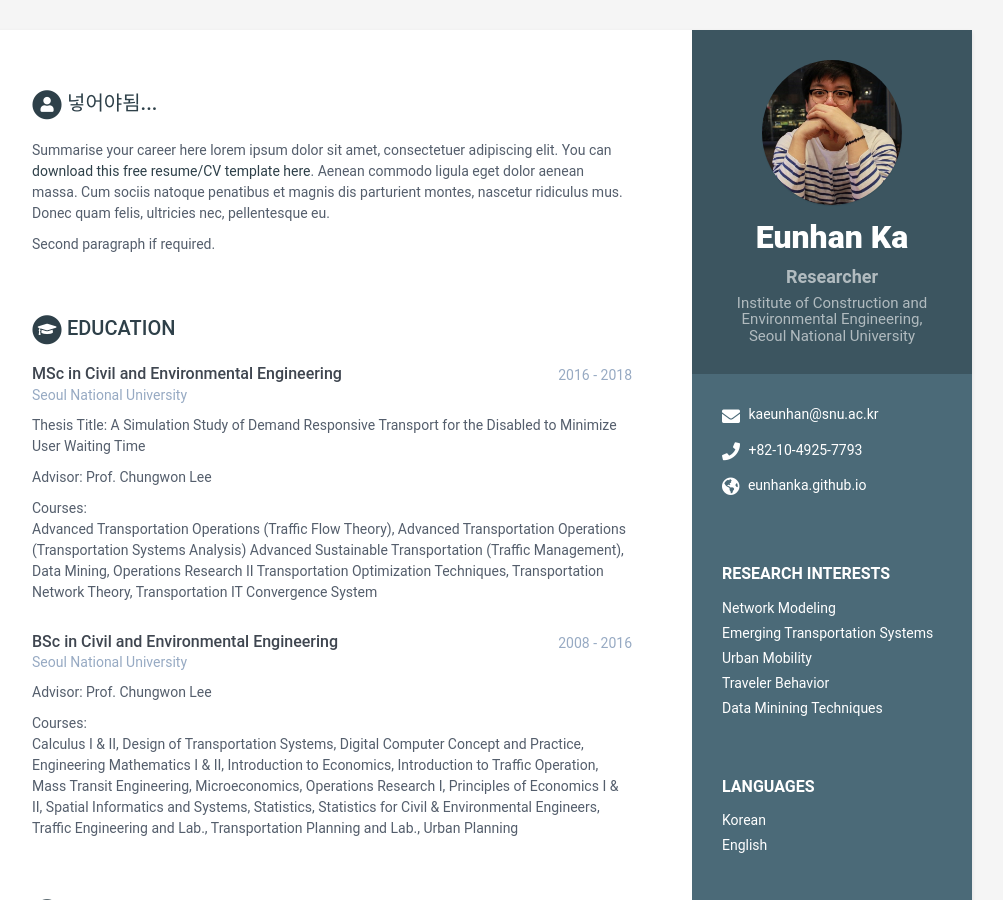
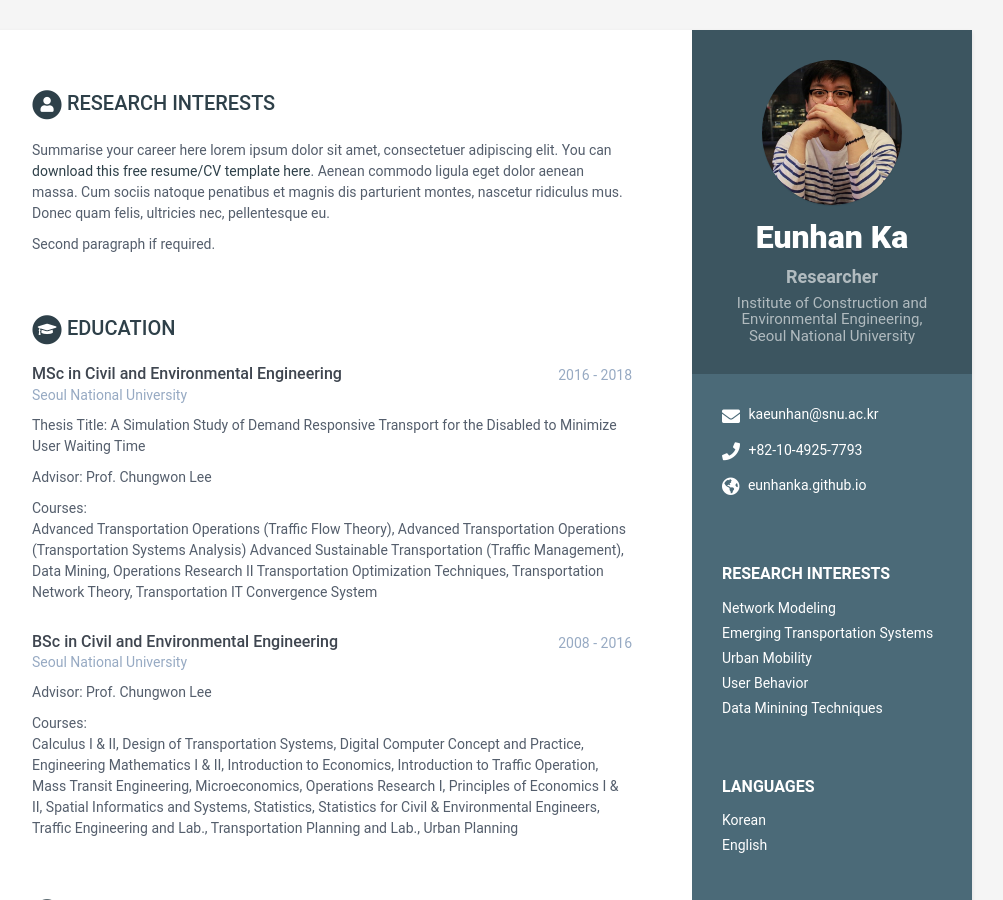
Before and after one commit to eunhanka/eunhanka.github.io, a Jekyll site: the page built from index.html, in a window 1280 px wide and 900 px high. Shown: the whole window, without its empty margins (168-1171 px from the left). Built offline with Jekyll 4.4.1, drawn with Linux system fonts in a browser that asks for light colours.

Commit message:
Update data.yml

```diff
--- a/_data/data.yml
+++ b/_data/data.yml
@@ -29,7 +29,7 @@ sidebar:
       - item: Network Modeling
       - item: Emerging Transportation Systems
       - item: Urban Mobility
-      - item: Traveler Behavior
+      - item: User Behavior
       - item: Data Minining Techniques
 
     languages:
@@ -37,7 +37,7 @@ sidebar:
       - idiom: English
 
 career-profile:
-    title: 넣어야됨...
+    title: Research Interests
     summary: |
       Summarise your career here lorem ipsum dolor sit amet, consectetuer
       adipiscing elit. You can [download this free resume/CV template here](./CV_Eunhan.pdf).
```
